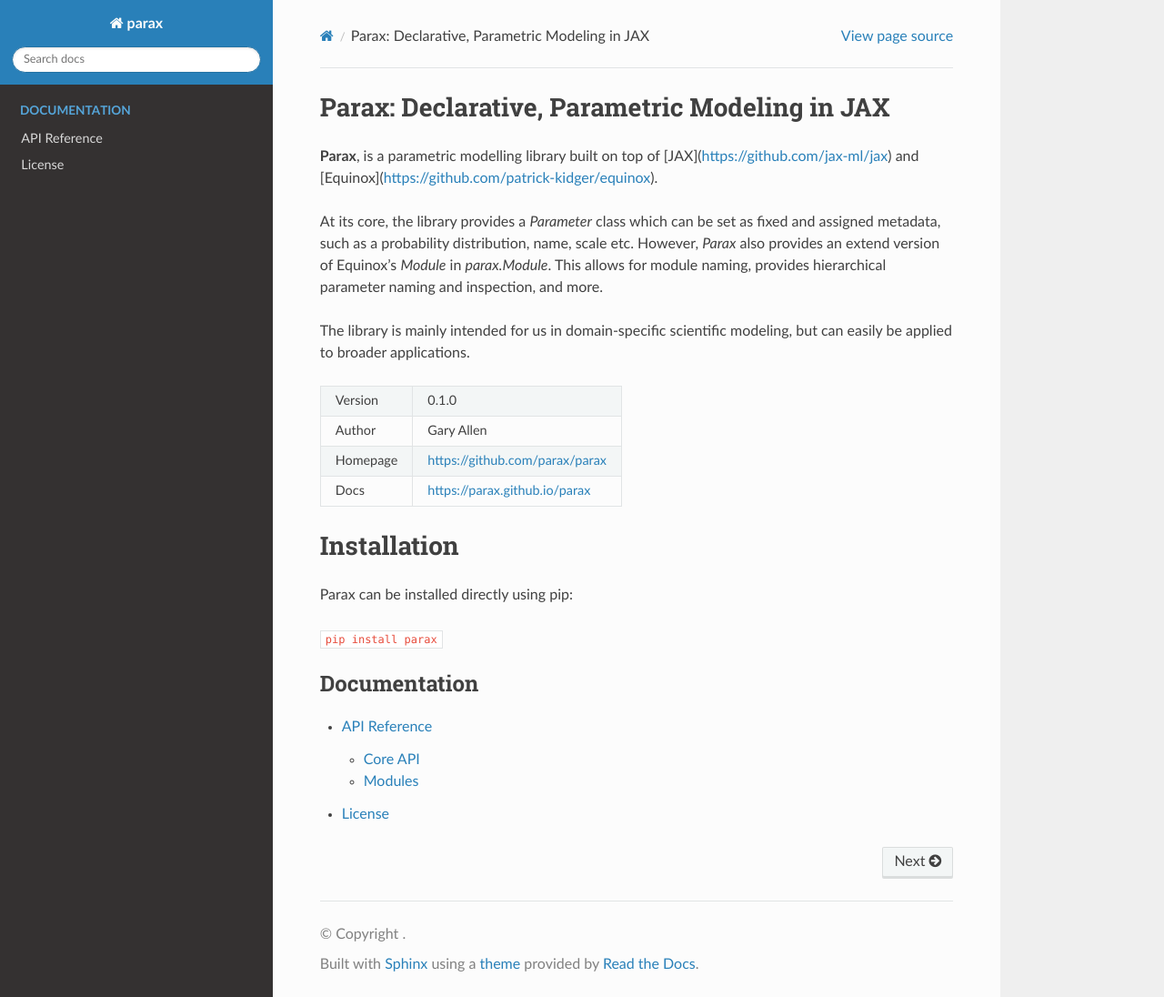
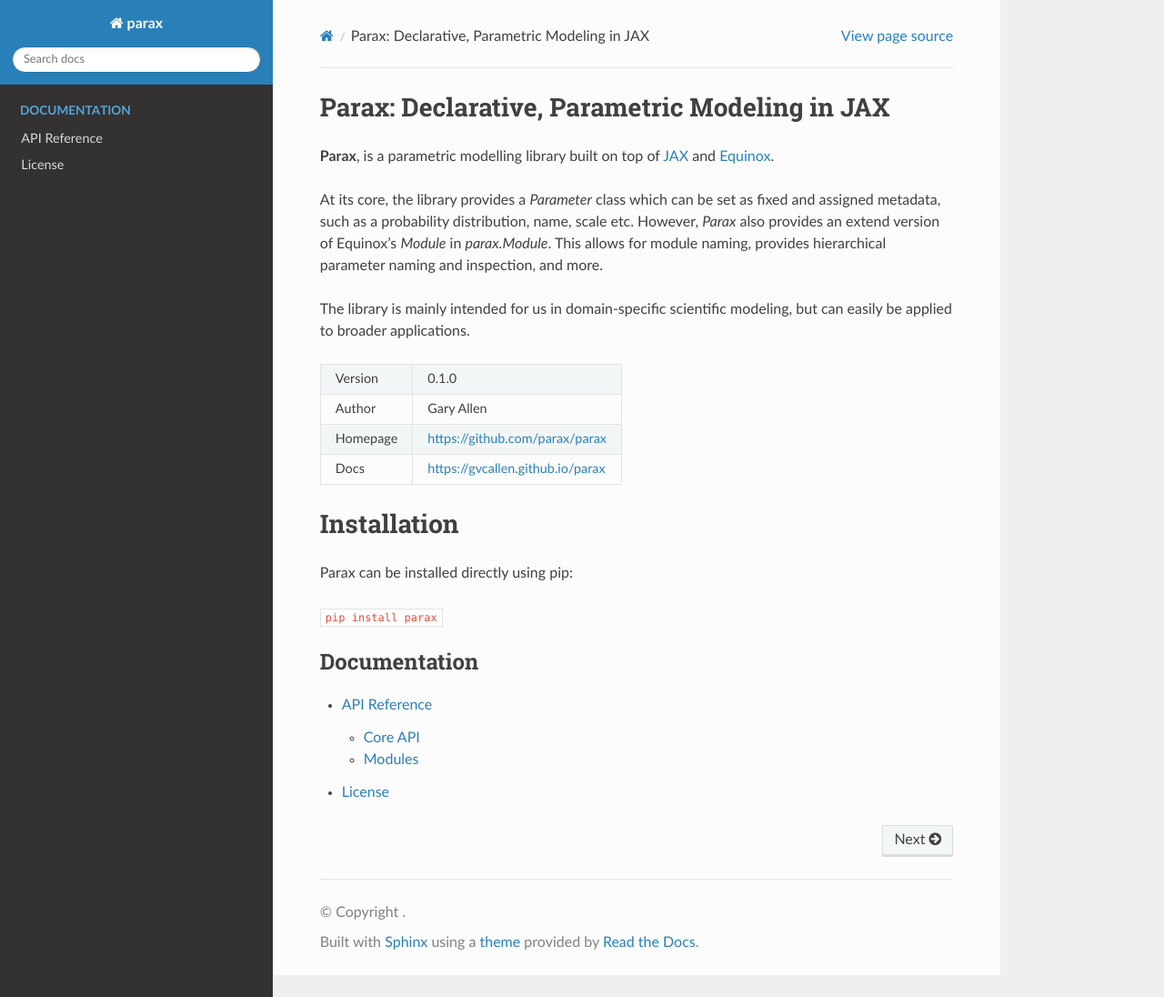
Before and after one commit to gvcallen/parax, a Sphinx documentation site: the page built from docs/source/index.rst, in a window 1280 px wide and 1096 px high. Shown: the whole window at 91% size. Built offline with Sphinx 7.4.7 and the Read the Docs theme 3.1.0, drawn with Linux system fonts in a browser that asks for light colours.

Commit message:
Added links to jax and equinox

```diff
--- a/docs/source/index.rst
+++ b/docs/source/index.rst
@@ -1,7 +1,7 @@
 Parax: Declarative, Parametric Modeling in JAX
 ===================================================================
 
-**Parax**, is a parametric modelling library built on top of [JAX](https://github.com/jax-ml/jax) and [Equinox](https://github.com/patrick-kidger/equinox).
+**Parax**, is a parametric modelling library built on top of `JAX <https://github.com/jax-ml/jax>`_ and `Equinox <https://github.com/patrick-kidger/equinox>`_.
 
 At its core, the library provides a `Parameter` class which can be set as fixed and assigned metadata, such as a probability distribution, name, scale etc. However, `Parax` also provides an extend version of Equinox's `Module` in `parax.Module`. This allows for module naming, provides hierarchical parameter naming and inspection, and more.
 
@@ -14,7 +14,7 @@
 +----------+------------------------------------------------+
 | Homepage | https://github.com/parax/parax                 |
 +----------+------------------------------------------------+
-| Docs     | https://parax.github.io/parax                  |
+| Docs     | https://gvcallen.github.io/parax               |
 +----------+------------------------------------------------+
 
 Installation
```
